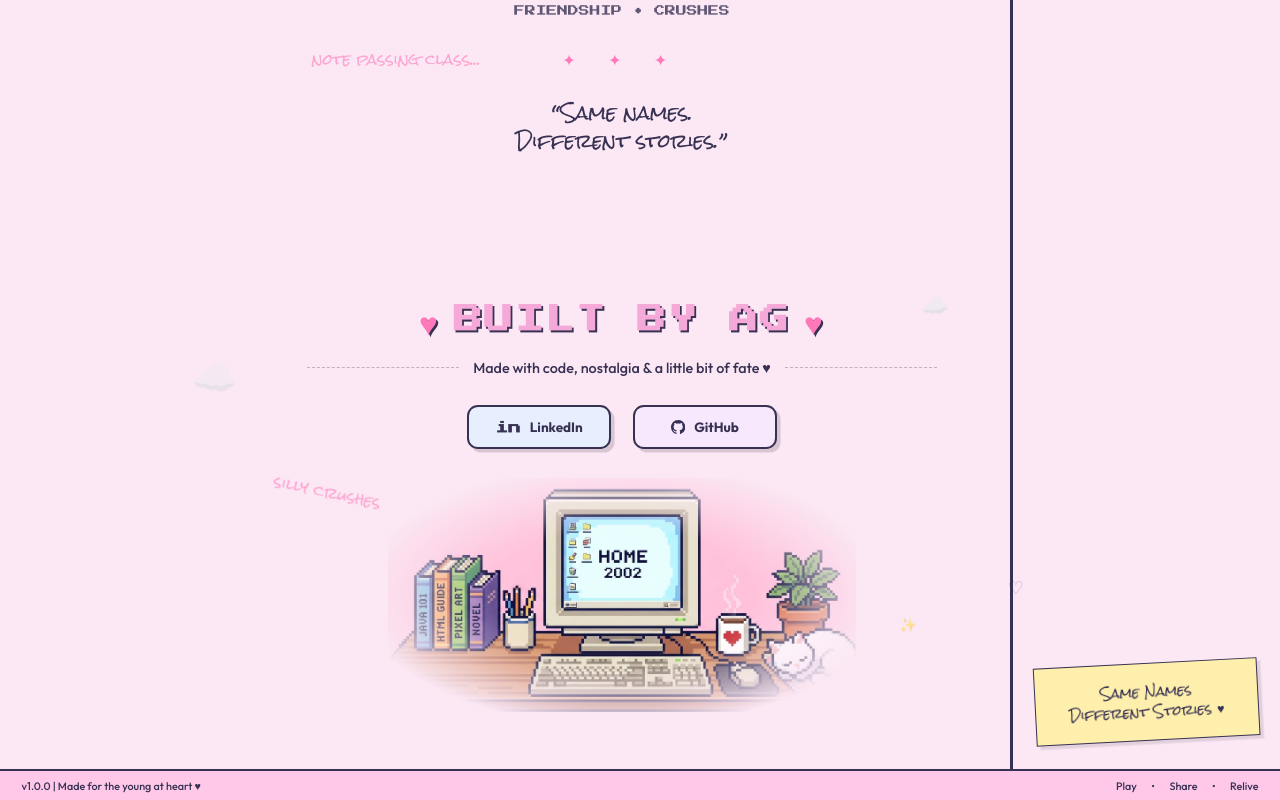
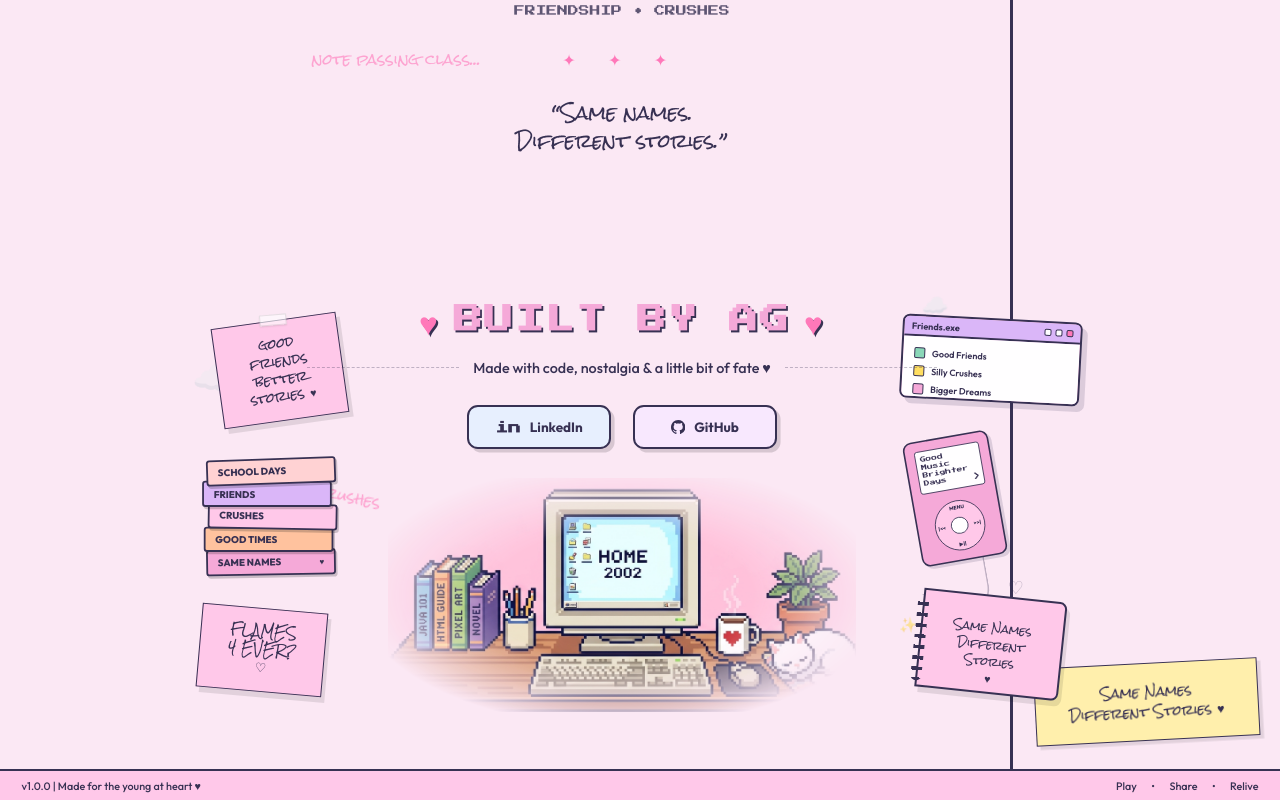
Before and after one commit to adhiboss/flames, a React (Vite) app: page / in a window 1280 px wide. Shown: the part 1206-2006 px from the top of the page. Built offline with nearby package versions, Linux system fonts and the light colour scheme; no server answers.

Commit message:
Add CSS nostalgic desk decorations to CreatorSection

```diff
--- a/src/components/CreatorSection/CreatorSection.tsx
+++ b/src/components/CreatorSection/CreatorSection.tsx
@@ -1,11 +1,12 @@
 import React from 'react';
 import styles from './CreatorSection.module.css';
 import deskSetup from '../../assets/creator_desk_setup.jpg';
+import { DeskDecorations } from '../DeskDecorations/DeskDecorations';
 
 export const CreatorSection: React.FC = () => {
   return (
     <div className={styles.creatorSection}>
-
+      <DeskDecorations />
       <div className={styles.textContainer}>
         <h2 className={styles.title}>
           <span className={styles.heart}>♥</span> BUILT BY AG <span className={styles.heart}>♥</span>
--- /dev/null
+++ b/src/components/DeskDecorations/DeskDecorations.module.css
@@ -0,0 +1,312 @@
+.decorationsContainer {
+  position: absolute;
+  top: 0;
+  left: 0;
+  width: 100%;
+  height: 100%;
+  pointer-events: none; /* Let clicks pass through */
+  z-index: 1; /* Below the desk setup but above background */
+  overflow: visible;
+}
+
+.leftSide, .rightSide {
+  position: absolute;
+  top: 0;
+  height: 100%;
+  display: flex;
+  flex-direction: column;
+  justify-content: space-around;
+  pointer-events: auto; /* Re-enable for the items if needed, but not strictly necessary */
+}
+
+.leftSide {
+  left: -240px; /* Push outside the CreatorSection bounds */
+  width: 200px;
+  align-items: flex-end; /* Align towards the center */
+}
+
+.rightSide {
+  right: -260px;
+  width: 220px;
+  align-items: flex-start;
+}
+
+/* ================== LEFT SIDE ELEMENTS ================== */
+
+/* Sticky Note */
+.stickyNote {
+  background-color: var(--color-yellow);
+  padding: 16px 20px;
+  font-family: var(--font-cursive);
+  font-size: 14px;
+  line-height: 1.4;
+  color: var(--color-text);
+  box-shadow: 4px 6px 0px rgba(0, 0, 0, 0.1);
+  position: relative;
+  text-align: center;
+  width: 140px;
+  border: 2px solid var(--color-border);
+}
+
+.noteTop {
+  background-color: var(--color-tertiary);
+  transform: rotate(-8deg);
+  margin-top: 20px;
+}
+
+.noteBottom {
+  background-color: var(--color-tertiary);
+  transform: rotate(5deg);
+  margin-bottom: 20px;
+  margin-right: 20px;
+}
+
+.tape {
+  position: absolute;
+  top: -8px;
+  left: 50%;
+  transform: translateX(-50%) rotate(3deg);
+  width: 30px;
+  height: 12px;
+  background-color: rgba(255, 255, 255, 0.6);
+  border: 1px solid rgba(0,0,0,0.1);
+  box-shadow: 0 1px 2px rgba(0,0,0,0.1);
+}
+
+/* Book Stack */
+.bookStack {
+  display: flex;
+  flex-direction: column;
+  margin: 30px 0;
+}
+
+.book {
+  width: 160px;
+  padding: 6px 12px;
+  border: 3px solid var(--color-border);
+  border-radius: 4px;
+  font-family: var(--font-text);
+  font-size: 12px;
+  font-weight: 800;
+  text-transform: uppercase;
+  color: var(--color-text);
+  box-shadow: 2px 3px 0px rgba(0, 0, 0, 0.2);
+  margin-bottom: -4px; /* overlap slightly */
+  position: relative;
+  z-index: 2;
+  text-align: center;
+  display: flex;
+  justify-content: space-between;
+  align-items: center;
+}
+.bookStack > div:nth-child(1) { z-index: 5; }
+.bookStack > div:nth-child(2) { z-index: 4; }
+.bookStack > div:nth-child(3) { z-index: 3; }
+.bookStack > div:nth-child(4) { z-index: 2; }
+.bookStack > div:nth-child(5) { z-index: 1; }
+
+/* ================== RIGHT SIDE ELEMENTS ================== */
+
+/* Retro Window */
+.retroWindow {
+  background-color: var(--color-tertiary);
+  border: 3px solid var(--color-border);
+  border-radius: 8px;
+  box-shadow: 6px 6px 0px rgba(45, 39, 74, 0.15);
+  width: 200px;
+  margin-top: 20px;
+  transform: rotate(3deg);
+  overflow: hidden;
+}
+
+.windowHeader {
+  background-color: var(--color-purple);
+  padding: 4px 8px;
+  display: flex;
+  justify-content: space-between;
+  align-items: center;
+  border-bottom: 3px solid var(--color-border);
+  font-family: var(--font-text);
+  font-size: 10px;
+  font-weight: 700;
+}
+
+.windowControls {
+  display: flex;
+  gap: 4px;
+}
+
+.windowControls span {
+  display: inline-block;
+  width: 8px;
+  height: 8px;
+  border: 2px solid var(--color-border);
+  background-color: white;
+  border-radius: 2px;
+}
+
+.windowContent {
+  padding: 12px;
+  background-color: white;
+  display: flex;
+  flex-direction: column;
+  gap: 8px;
+}
+
+.fileItem {
+  display: flex;
+  align-items: center;
+  gap: 8px;
+  font-family: var(--font-text);
+  font-size: 10px;
+  font-weight: 600;
+}
+
+.fileIcon {
+  width: 12px;
+  height: 12px;
+  border: 2px solid var(--color-border);
+  border-radius: 2px;
+  display: inline-block;
+}
+
+.windowFooter {
+  margin-top: 4px;
+  padding-top: 8px;
+  border-top: 2px dashed var(--color-bg);
+  font-size: 9px;
+  font-style: italic;
+  font-weight: 600;
+}
+
+/* MP3 Player */
+.mp3Player {
+  width: 120px;
+  height: 180px;
+  background-color: var(--color-primary);
+  border: 3px solid var(--color-border);
+  border-radius: 12px;
+  padding: 12px;
+  box-shadow: 4px 4px 0px rgba(45, 39, 74, 0.15);
+  display: flex;
+  flex-direction: column;
+  align-items: center;
+  gap: 16px;
+  transform: rotate(-10deg) translateX(30px);
+  margin: 20px 0;
+  position: relative;
+}
+
+.screen {
+  background-color: white;
+  width: 100%;
+  height: 60px;
+  border: 2px solid var(--color-border);
+  border-radius: 4px;
+  font-family: var(--font-pixel);
+  font-size: 8px;
+  padding: 6px;
+  line-height: 1.4;
+  position: relative;
+}
+
+.screenArrow {
+  position: absolute;
+  bottom: 4px;
+  right: 4px;
+  font-size: 10px;
+}
+
+.clickWheel {
+  width: 70px;
+  height: 70px;
+  background-color: var(--color-tertiary);
+  border: 2px solid var(--color-border);
+  border-radius: 50%;
+  position: relative;
+  display: flex;
+  align-items: center;
+  justify-content: center;
+}
+
+.wheelCenter {
+  width: 24px;
+  height: 24px;
+  background-color: white;
+  border: 2px solid var(--color-border);
+  border-radius: 50%;
+}
+
+.wheelBtn {
+  position: absolute;
+  font-family: var(--font-text);
+  font-size: 7px;
+  font-weight: 800;
+  color: var(--color-text);
+}
+
+.headphones {
+  position: absolute;
+  top: 100%;
+  left: 20%;
+  width: 60px;
+  height: 80px;
+  border: 3px solid var(--color-border);
+  border-top: none;
+  border-left: none;
+  border-radius: 0 0 40px 20px;
+  opacity: 0.3;
+  pointer-events: none;
+}
+
+/* Notebook */
+.notebook {
+  width: 160px;
+  height: 110px;
+  background-color: var(--color-tertiary);
+  border: 3px solid var(--color-border);
+  border-radius: 0 8px 8px 0;
+  box-shadow: 4px 6px 0px rgba(0, 0, 0, 0.1);
+  transform: rotate(6deg);
+  position: relative;
+  margin-bottom: 20px;
+  margin-left: 20px;
+}
+
+.spiral {
+  position: absolute;
+  left: -8px;
+  top: 5px;
+  bottom: 5px;
+  width: 12px;
+  background-image: repeating-linear-gradient(
+    to bottom,
+    transparent,
+    transparent 8px,
+    var(--color-border) 8px,
+    var(--color-border) 12px
+  );
+  border-radius: 6px;
+}
+
+.notebookText {
+  padding: 24px 16px;
+  font-family: var(--font-cursive);
+  font-size: 12px;
+  text-align: center;
+  line-height: 1.6;
+}
+
+/* Responsiveness */
+@media (max-width: 1300px) {
+  .leftSide { left: -160px; }
+  .rightSide { right: -180px; }
+  .mp3Player { transform: scale(0.8) rotate(-10deg) translateX(0); }
+  .bookStack { transform: scale(0.9); }
+}
+
+@media (max-width: 1100px) {
+  .decorationsContainer {
+    display: none; /* Hide when there is not enough space on the sides */
+  }
+}
--- /dev/null
+++ b/src/components/DeskDecorations/DeskDecorations.tsx
@@ -0,0 +1,66 @@
+import React from 'react';
+import styles from './DeskDecorations.module.css';
+
+export const DeskDecorations: React.FC = () => {
+  return (
+    <div className={styles.decorationsContainer}>
+      <div className={styles.leftSide}>
+        <div className={`${styles.stickyNote} ${styles.noteTop}`}>
+          <div className={styles.tape}></div>
+          good<br />friends<br />better<br />stories <span style={{fontSize:'12px'}}>♥</span>
+        </div>
+
+        <div className={styles.bookStack}>
+          <div className={styles.book} style={{ backgroundColor: '#FFD1D1', transform: 'rotate(-2deg)' }}>SCHOOL DAYS</div>
+          <div className={styles.book} style={{ backgroundColor: '#D8B4F8', transform: 'translateX(-5px)' }}>FRIENDS</div>
+          <div className={styles.book} style={{ backgroundColor: '#FFC7E8', transform: 'rotate(1deg) translateX(2px)' }}>CRUSHES</div>
+          <div className={styles.book} style={{ backgroundColor: '#FFC099', transform: 'translateX(-3px)' }}>GOOD TIMES</div>
+          <div className={styles.book} style={{ backgroundColor: '#F5A6D6', transform: 'rotate(-1deg)' }}>SAME NAMES <span style={{fontSize:'10px'}}>♥</span></div>
+        </div>
+
+        <div className={`${styles.stickyNote} ${styles.noteBottom}`}>
+          FLAMES<br />4 EVER?<br />♡
+        </div>
+      </div>
+
+      <div className={styles.rightSide}>
+        <div className={styles.retroWindow}>
+          <div className={styles.windowHeader}>
+            <span>Friends.exe</span>
+            <div className={styles.windowControls}>
+              <span></span><span></span><span style={{backgroundColor: '#FF72B6'}}></span>
+            </div>
+          </div>
+          <div className={styles.windowContent}>
+            <div className={styles.fileItem}><span className={styles.fileIcon} style={{backgroundColor: '#84D6B5'}}></span> Good Friends</div>
+            <div className={styles.fileItem}><span className={styles.fileIcon} style={{backgroundColor: '#FFDE59'}}></span> Silly Crushes</div>
+            <div className={styles.fileItem}><span className={styles.fileIcon} style={{backgroundColor: '#F5A6D6'}}></span> Bigger Dreams</div>
+            <div className={styles.windowFooter}>Always together... <span style={{color: 'var(--color-secondary)'}}>♥</span></div>
+          </div>
+        </div>
+
+        <div className={styles.mp3Player}>
+          <div className={styles.screen}>
+            Good<br/>Music<br/>Brighter<br/>Days
+            <div className={styles.screenArrow}>&gt;</div>
+          </div>
+          <div className={styles.clickWheel}>
+            <div className={styles.wheelCenter}></div>
+            <div className={styles.wheelBtn} style={{top: '4px'}}>MENU</div>
+            <div className={styles.wheelBtn} style={{bottom: '4px'}}>▶||</div>
+            <div className={styles.wheelBtn} style={{left: '4px'}}>|&lt;&lt;</div>
+            <div className={styles.wheelBtn} style={{right: '4px'}}>&gt;&gt;|</div>
+          </div>
+          <div className={styles.headphones}></div>
+        </div>
+
+        <div className={styles.notebook}>
+          <div className={styles.spiral}></div>
+          <div className={styles.notebookText}>
+            Same Names<br/>Different Stories<br/><span>♥</span>
+          </div>
+        </div>
+      </div>
+    </div>
+  );
+};
```
